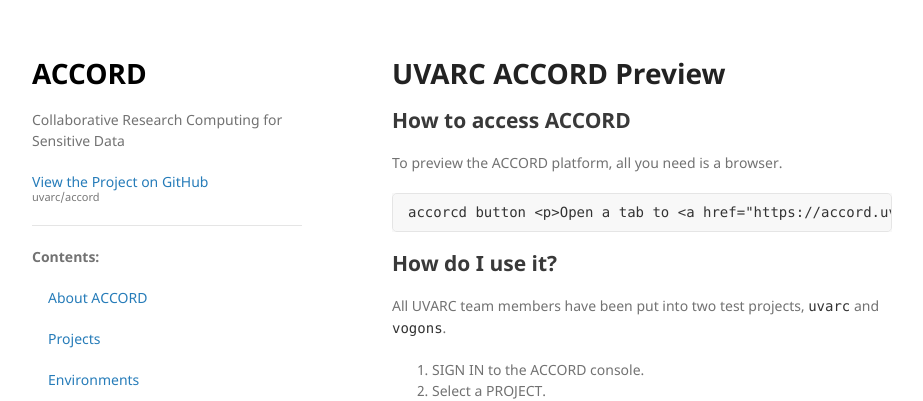
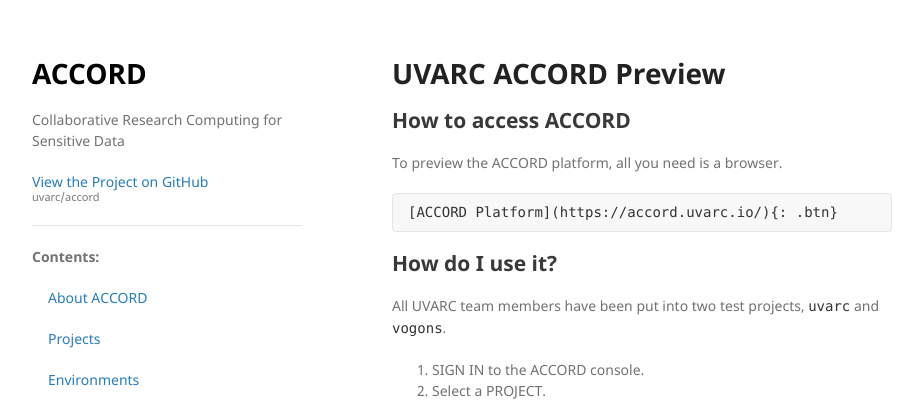
Before and after one commit to uvarc/accord, a Jekyll site: the page built from docs/index.md, in a window 1280 px wide. Shown: the top 401 px of the page, without its empty margins (178-1101 px from the left). Built offline with Jekyll 4.4.1, drawn with Linux system fonts in a browser that asks for light colours; our own code applies the rules of GitHub Pages for plain Markdown files.

Commit message:
Update index.md

```diff
--- a/docs/index.md
+++ b/docs/index.md
@@ -12,7 +12,7 @@
 To preview the ACCORD platform, all you need is a browser.
 
 
-    accorcd button <p>Open a tab to <a href="https://accord.uvarc.io/" style="font-weight:bold;" target="_new">https://accord.uvarc.io</a>.</p>
+    [ACCORD Platform](https://accord.uvarc.io/){: .btn}
 
 ## How do I use it?
 
```
